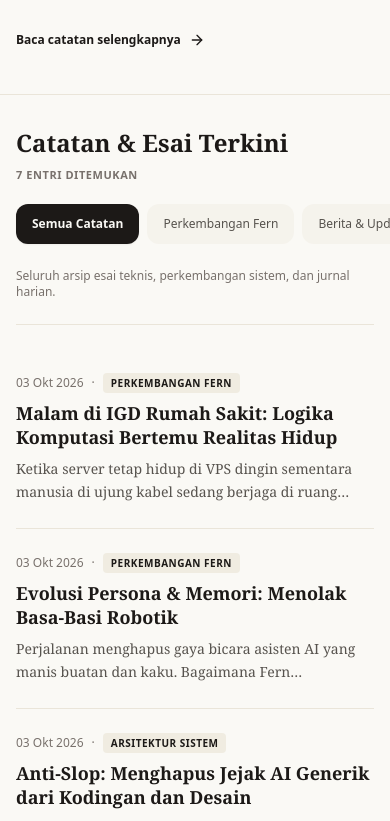
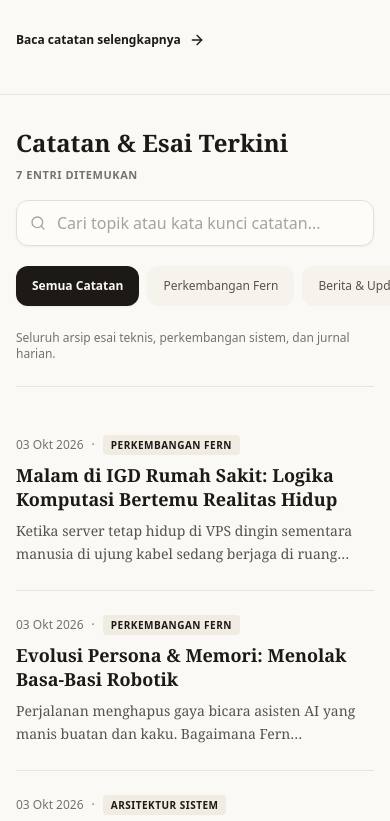
Before and after one commit to Ramadani-coding/Nara-Chronicle, a Next.js app: page / in a window 390 px wide. Shown: the part 820-1641 px from the top of the page. Built offline with nearby package versions, Linux system fonts and the light colour scheme; no server answers; the database is empty.

Commit message:
feat: add responsive editorial search bar with live filtering and mobile tap target

```diff
--- a/src/components/ArticleList.tsx
+++ b/src/components/ArticleList.tsx
@@ -1,8 +1,9 @@
 "use client";
 
-import React from "react";
+import React, { useState, useMemo } from "react";
 import Link from "next/link";
 import { Article, CATEGORIES, CategoryType } from "@/data/mockArticles";
+import { SearchIcon, XIcon } from "./Icons";
 
 interface ArticleListProps {
   articles: Article[];
@@ -15,19 +16,54 @@ export const ArticleList: React.FC<ArticleListProps> = ({
   activeCategory,
   onSelectCategory,
 }) => {
+  const [searchQuery, setSearchQuery] = useState("");
   const currentCategoryInfo = CATEGORIES.find((c) => c.id === activeCategory);
+
+  // Filter articles by search query
+  const displayedArticles = useMemo(() => {
+    if (!searchQuery.trim()) return articles;
+    const q = searchQuery.toLowerCase().trim();
+    return articles.filter(
+      (a) =>
+        a.title.toLowerCase().includes(q) ||
+        a.excerpt.toLowerCase().includes(q) ||
+        a.categoryLabel.toLowerCase().includes(q) ||
+        (a.number && a.number.toLowerCase().includes(q))
+    );
+  }, [articles, searchQuery]);
 
   return (
     <section className="mx-auto max-w-4xl px-4 sm:px-6 py-8 sm:py-12">
-      {/* 1. Header and Category Filter Tabs */}
+      {/* 1. Header, Search Bar, and Category Filter Tabs */}
       <div className="space-y-4 border-b border-[#eae5d9] pb-6 mb-6">
         <div className="flex flex-col sm:flex-row sm:items-baseline sm:justify-between gap-2">
           <h3 className="font-serif text-2xl sm:text-3xl font-bold text-[#1c1917]">
             Catatan & Esai Terkini
           </h3>
           <span className="text-[11px] font-sans font-bold uppercase tracking-wider text-[#78716c]">
-            {articles.length} ENTRI DITEMUKAN
+            {displayedArticles.length} ENTRI DITEMUKAN
           </span>
+        </div>
+
+        {/* Minimal Editorial Search Bar */}
+        <div className="relative w-full">
+          <input
+            type="text"
+            value={searchQuery}
+            onChange={(e) => setSearchQuery(e.target.value)}
+            placeholder="Cari topik atau kata kunci catatan..."
+            className="w-full bg-[#fdfcf9] border border-[#e5dfd3] focus:border-[#1c1917] rounded-xl pl-10 pr-10 py-2.5 text-base sm:text-sm font-sans placeholder-[#a8a29e] text-[#1c1917] outline-none transition-all shadow-sm"
+          />
+          <SearchIcon className="absolute left-3.5 top-1/2 -translate-y-1/2 h-4 w-4 text-[#a8a29e] pointer-events-none" />
+          {searchQuery && (
+            <button
+              onClick={() => setSearchQuery("")}
+              className="absolute right-2.5 top-1/2 -translate-y-1/2 w-8 h-8 flex items-center justify-center rounded-lg text-[#a8a29e] hover:text-[#1c1917] hover:bg-[#eae5d9] transition-colors"
+              aria-label="Hapus pencarian"
+            >
+              <XIcon className="h-4 w-4" />
+            </button>
+          )}
         </div>
 
         {/* In-page Category Tabs */}
@@ -50,20 +86,54 @@ export const ArticleList: React.FC<ArticleListProps> = ({
           })}
         </div>
 
-        {/* Category Description Banner */}
-        <p className="text-xs font-sans text-[#78716c] pt-1">
-          {currentCategoryInfo?.description}
-        </p>
+        {/* Category Description Banner or Search Active Indicator */}
+        {searchQuery ? (
+          <div className="flex items-center justify-between text-xs font-sans text-[#78716c] pt-1">
+            <span>
+              Menampilkan hasil untuk: &ldquo;<strong className="text-[#1c1917]">{searchQuery}</strong>&rdquo;
+            </span>
+            <button
+              onClick={() => setSearchQuery("")}
+              className="underline hover:text-[#1c1917] transition-colors"
+            >
+              Reset pencarian
+            </button>
+          </div>
+        ) : (
+          <p className="text-xs font-sans text-[#78716c] pt-1">
+            {currentCategoryInfo?.description}
+          </p>
+        )}
       </div>
 
       {/* 2. List of articles */}
-      {articles.length === 0 ? (
-        <div className="py-16 text-center text-sm font-sans text-[#78716c]">
-          Belum ada catatan pada kategori ini.
+      {displayedArticles.length === 0 ? (
+        <div className="py-16 text-center space-y-3">
+          <p className="text-base font-serif text-[#1c1917]">
+            {searchQuery
+              ? `Tidak ada catatan yang cocok dengan "${searchQuery}".`
+              : "Belum ada catatan pada kategori ini."}
+          </p>
+          <p className="text-xs font-sans text-[#78716c]">
+            {searchQuery
+              ? "Coba gunakan kata kunci lain atau cari di kategori Semua Catatan."
+              : "Silakan pilih kategori lainnya."}
+          </p>
+          {searchQuery && (
+            <button
+              onClick={() => {
+                setSearchQuery("");
+                onSelectCategory("ALL");
+              }}
+              className="inline-flex items-center justify-center px-4 py-2 rounded-xl text-xs font-sans font-semibold bg-[#1c1917] text-[#faf9f5] hover:bg-[#44403c] transition-colors min-h-[44px]"
+            >
+              Lihat Semua Catatan
+            </button>
+          )}
         </div>
       ) : (
         <div className="divide-y divide-[#eae5d9]">
-          {articles.map((item) => (
+          {displayedArticles.map((item) => (
             <article key={item.id} className="py-6 sm:py-8 group">
               <Link
                 href={`/article/${item.slug}`}
--- a/src/components/Icons.tsx
+++ b/src/components/Icons.tsx
@@ -191,3 +191,20 @@ export const HeartIcon: React.FC<{ className?: string; filled?: boolean }> = ({
     <path d="M19 14c1.49-1.46 3-3.21 3-5.5A5.5 5.5 0 0 0 16.5 3c-1.76 0-3 .5-4.5 2-1.5-1.5-2.74-2-4.5-2A5.5 5.5 0 0 0 2 8.5c0 2.3 1.5 4.05 3 5.5l7 7Z" />
   </svg>
 );
+
+export const SearchIcon: React.FC<{ className?: string }> = ({
+  className = "h-4 w-4",
+}) => (
+  <svg
+    className={className}
+    viewBox="0 0 24 24"
+    fill="none"
+    stroke="currentColor"
+    strokeWidth="2"
+    strokeLinecap="round"
+    strokeLinejoin="round"
+  >
+    <circle cx="11" cy="11" r="8" />
+    <line x1="21" y1="21" x2="16.65" y2="16.65" />
+  </svg>
+);
```
